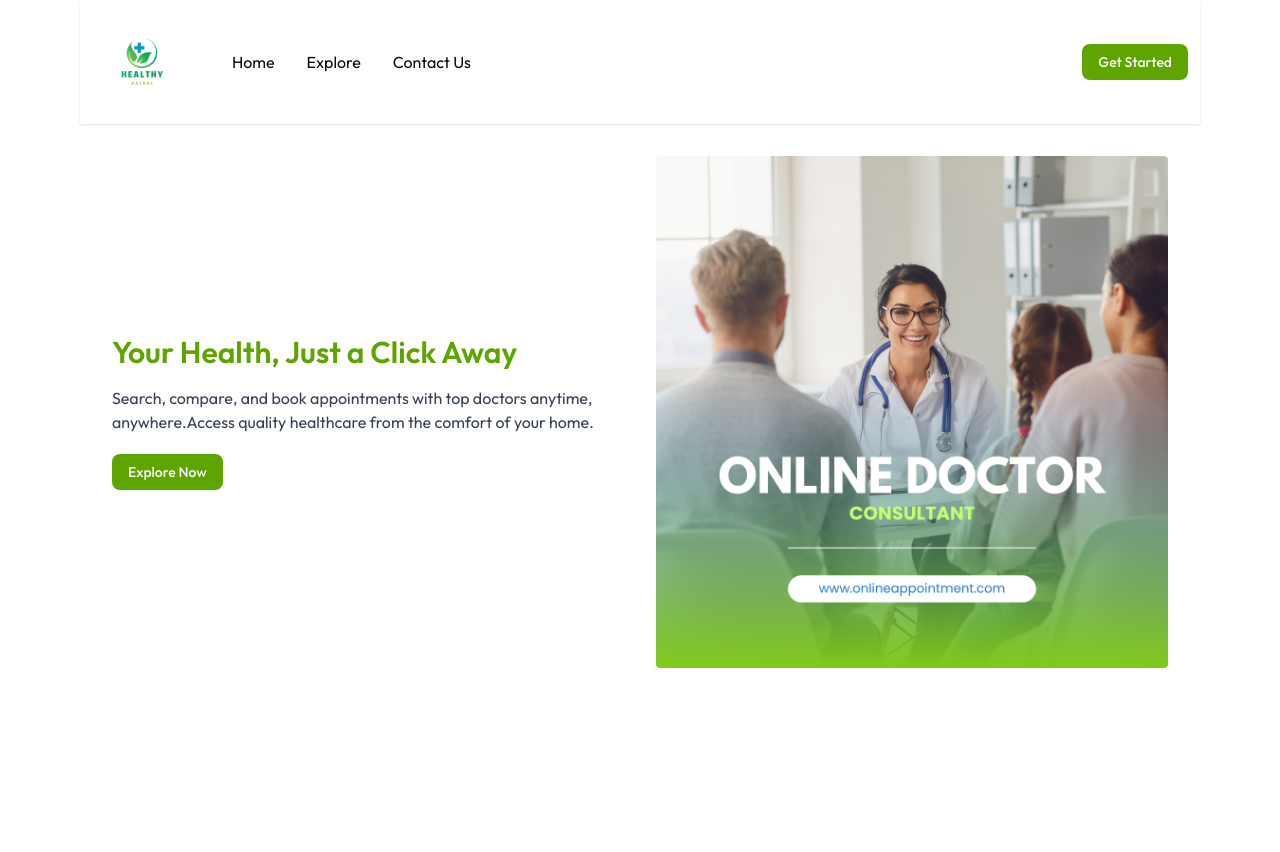
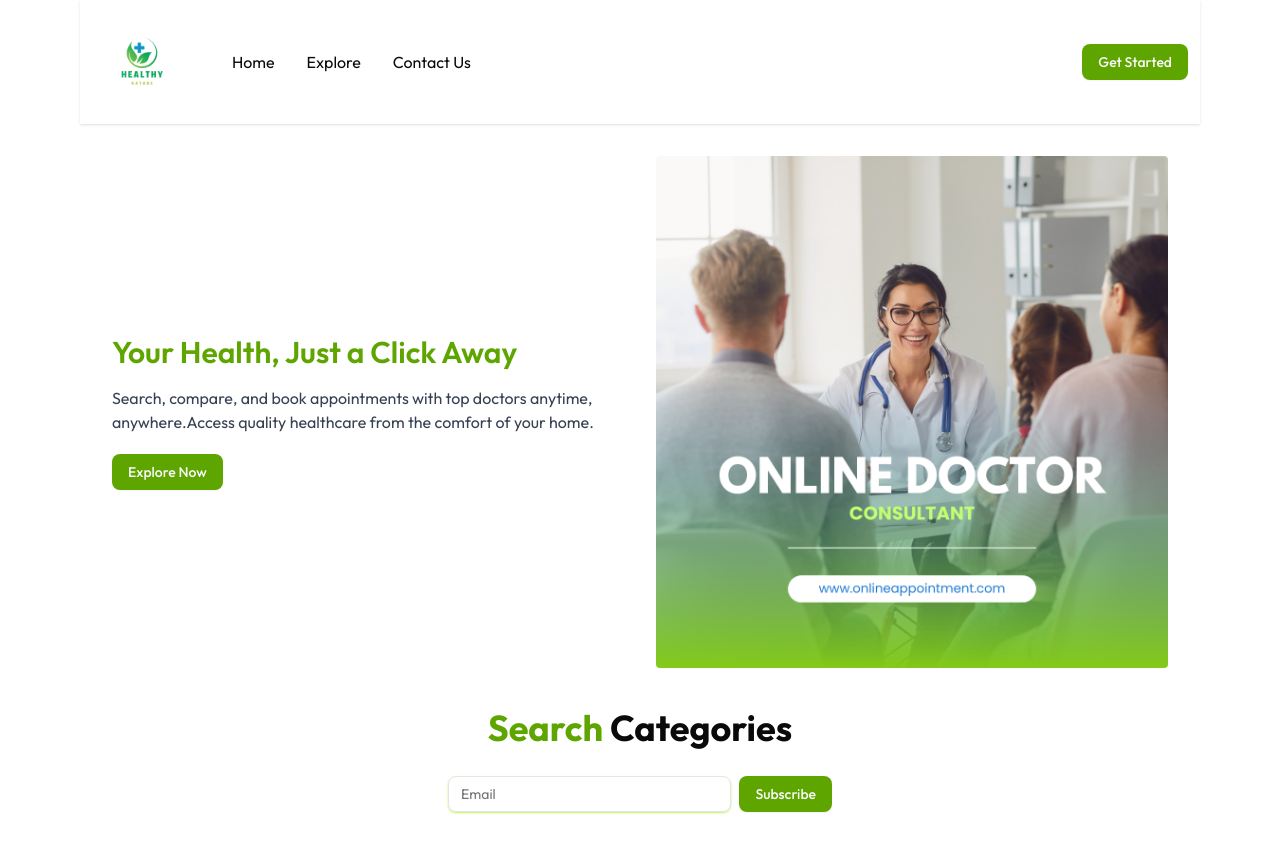
Before and after one commit to Muad-Ahmed/doctor-appointment-app, a Next.js app: page / in a window 1280 px wide. Before the commit the page ends 800 px from the top, so only its background shows below. Built offline with nearby package versions, Linux system fonts and the light colour scheme.

Commit message:
feat: add category search

```diff
--- /dev/null
+++ b/app/_components/CategorySearch.jsx
@@ -0,0 +1,19 @@
+import React from "react";
+import { Input } from "@/components/ui/input";
+import { Button } from "@/components/ui/Button";
+
+const CategorySearch = () => {
+  return (
+    <div className="mb-10 mt-2 flex items-center flex-col">
+      <h2 className="font-bold text-4xl mb-7">
+        <span className="text-lime-600">Search</span> Categories
+      </h2>
+      <div className="flex w-full max-w-sm items-center gap-2">
+        <Input type="email" placeholder="Email" className="shadow-lime-300" />
+        <Button type="submit">Subscribe</Button>
+      </div>
+    </div>
+  );
+};
+
+export default CategorySearch;
--- a/app/page.js
+++ b/app/page.js
@@ -1,8 +1,10 @@
 import Hero from "./_components/Hero";
+import CategorySearch from "./_components/CategorySearch";
 export default function Home() {
   return (
     <div>
       <Hero />
+      <CategorySearch />
     </div>
   );
 }
--- /dev/null
+++ b/components/ui/input.jsx
@@ -0,0 +1,24 @@
+import * as React from "react"
+
+import { cn } from "@/lib/utils"
+
+function Input({
+  className,
+  type,
+  ...props
+}) {
+  return (
+    <input
+      type={type}
+      data-slot="input"
+      className={cn(
+        "file:text-foreground placeholder:text-muted-foreground selection:bg-primary selection:text-primary-foreground dark:bg-input/30 border-input flex h-9 w-full min-w-0 rounded-md border bg-transparent px-3 py-1 text-base shadow-xs transition-[color,box-shadow] outline-none file:inline-flex file:h-7 file:border-0 file:bg-transparent file:text-sm file:font-medium disabled:pointer-events-none disabled:cursor-not-allowed disabled:opacity-50 md:text-sm",
+        "focus-visible:border-ring focus-visible:ring-ring/50 focus-visible:ring-[3px]",
+        "aria-invalid:ring-destructive/20 dark:aria-invalid:ring-destructive/40 aria-invalid:border-destructive",
+        className
+      )}
+      {...props} />
+  );
+}
+
+export { Input }
```
